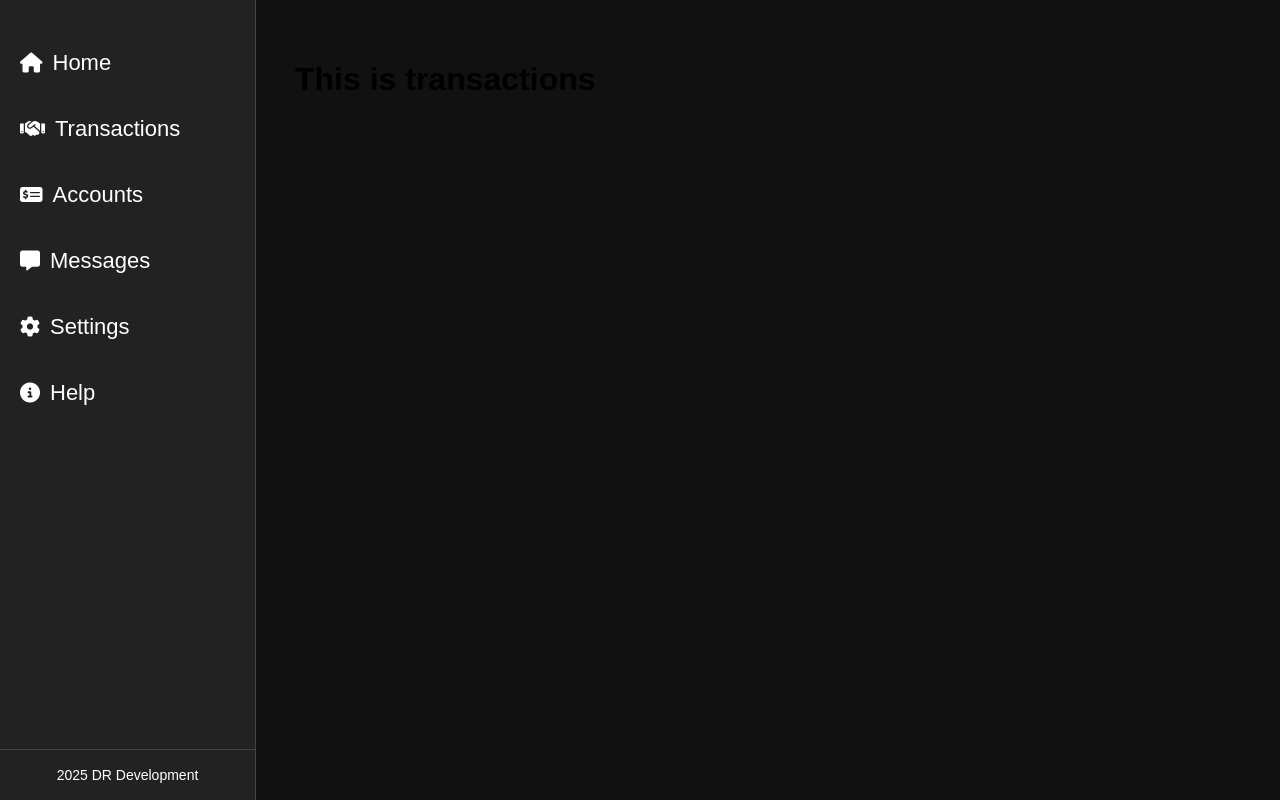
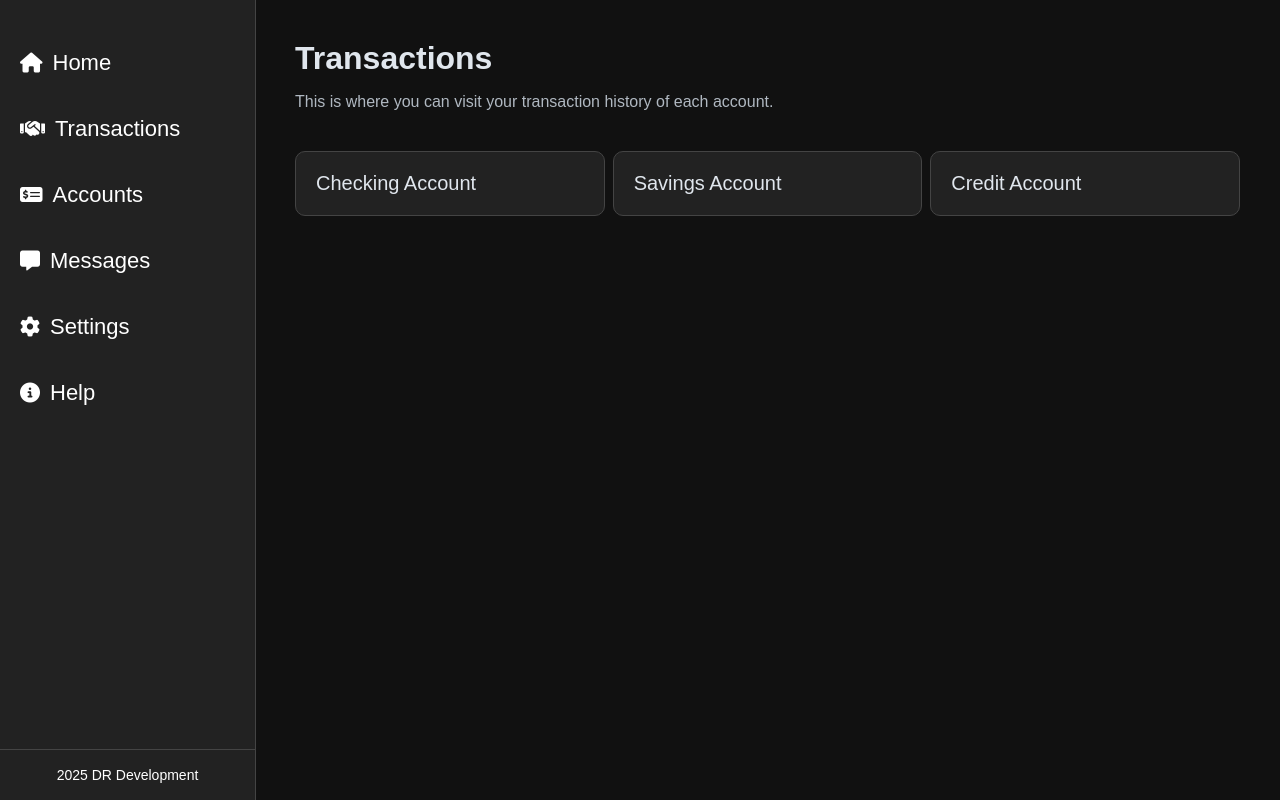
Before and after one commit to DwayneCrous/SuperCoolFinanceTracker, a SvelteKit app: page /Transactions in a window 1280 px wide. Built offline with nearby package versions, Linux system fonts and the light colour scheme.

Commit message:
UPDATE README and start with Transactions front end

```diff
--- a/src/routes/Transactions/+page.svelte
+++ b/src/routes/Transactions/+page.svelte
@@ -1,3 +1,90 @@
+<script>
+</script>
+
 <main>
-  <h1>This is transactions</h1>
+  <div class="container">
+    <div class="header">
+      <h1>Transactions</h1>
+      <p>
+        This is where you can visit your transaction history of each account.
+      </p>
+    </div>
+
+    <div class="parent">
+      <div class="cheque">
+        <p>Checking Account</p>
+      </div>
+      <div class="savings">
+        <p>Savings Account</p>
+      </div>
+      <div class="credit-card">
+        <p>Credit Account</p>
+      </div>
+    </div>
+  </div>
 </main>
+
+<style>
+  h1 {
+    margin-top: 0;
+    color: #e0e6ed;
+    margin-bottom: 8px;
+  }
+
+  .header p {
+    color: #b0b8c1;
+    margin-bottom: 40px;
+  }
+
+  .parent {
+    display: grid;
+    grid-template-columns: repeat(3, 1fr);
+    grid-template-rows: repeat(5, 1fr);
+    gap: 8px;
+  }
+
+  .cheque {
+    grid-row: span 5 / span 5;
+    background-color: #222;
+    color: #e0e6ed;
+    padding: 20px;
+    border: 1px solid #444;
+    border-radius: 10px;
+  }
+
+  .cheque p {
+    margin: 0;
+    font-size: 20px;
+    color: #e0e6ed;
+  }
+
+  .savings {
+    grid-row: span 5 / span 5;
+    background-color: #222;
+    color: #e0e6ed;
+    padding: 20px;
+    border: 1px solid #444;
+    border-radius: 10px;
+  }
+
+  .savings p {
+    margin: 0;
+    font-size: 20px;
+    color: #e0e6ed;
+  }
+
+  .credit-card {
+    grid-row: span 5 / span 5;
+    background-color: #222;
+    color: #e0e6ed;
+    padding: 20px;
+    border: 1px solid #444;
+    border-radius: 10px;
+  }
+
+  .credit-card p {
+    margin: 0;
+    font-size: 20px;
+    color: #e0e6ed;
+  }
+</style>
```
Also changed, not shown: 1 other file (tests, documents, lock files or other folders).
